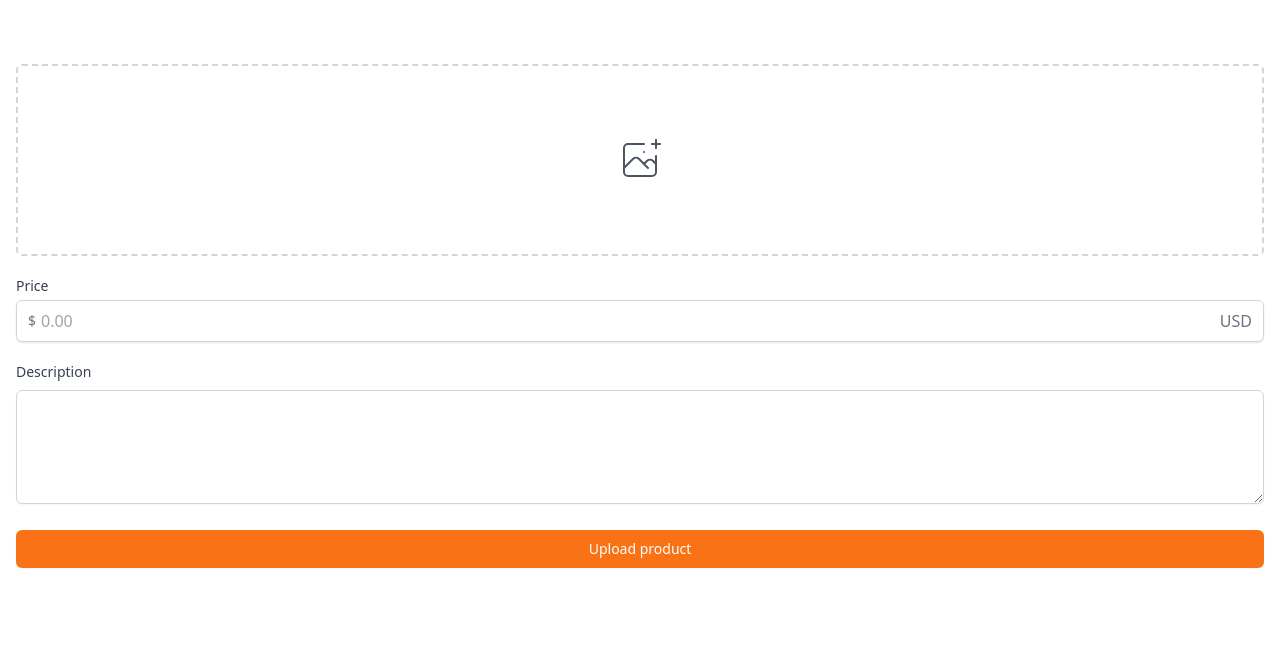
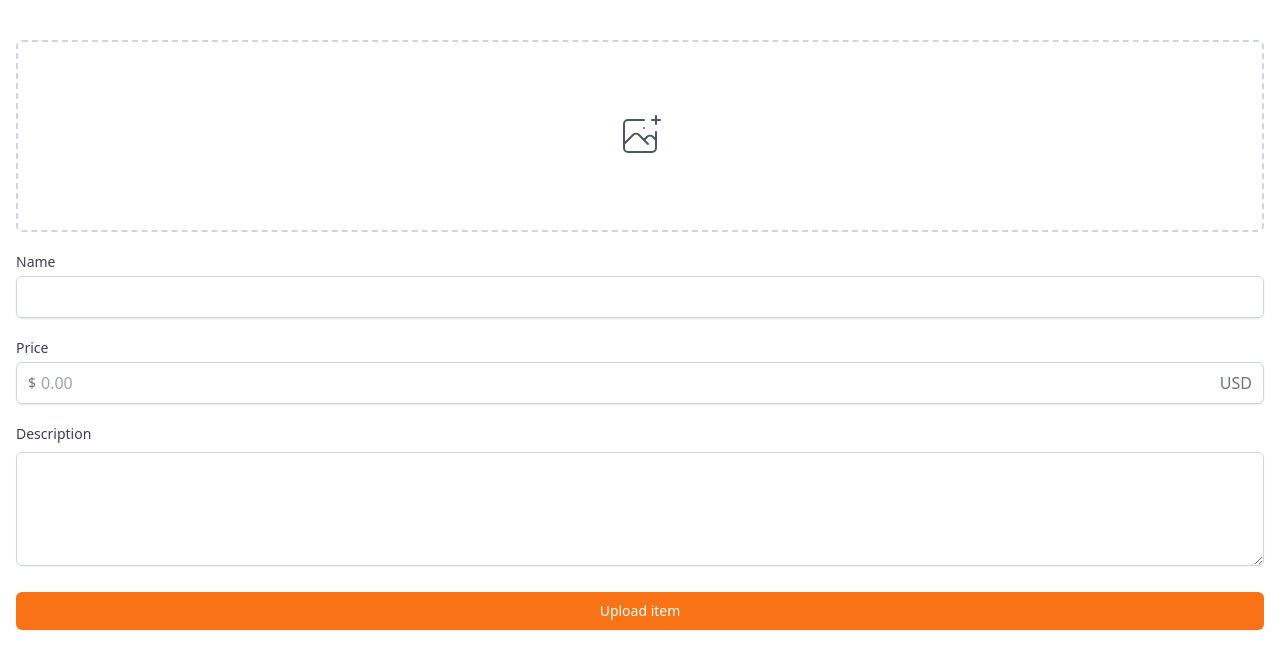
Before and after one commit to dev-jihye/carrot-market-clone, a Next.js app: page /items/upload in a window 1280 px wide. Shown: the top 668 px of the page. Built offline with nearby package versions, Linux system fonts and the light colour scheme.

Commit message:
💄 items 업로드 마크업 및 css 수정

```diff
--- a/pages/items/upload.tsx
+++ b/pages/items/upload.tsx
@@ -2,7 +2,7 @@
 
 const Upload: NextPage = () => {
   return (
-    <div className="px-4 py-16">
+    <div className="px-4 py-10 space-y-5">
       <div>
         <label className="w-full cursor-pointer text-gray-600 hover:text-orange-500 hover:border-orange-500 flex items-center justify-center border-2 border-dashed border-gray-300 h-48 rounded-md">
           <svg
@@ -23,7 +23,23 @@
           <input type="file" className="hidden" />
         </label>
       </div>
-      <div className="my-5">
+      <div>
+        <label
+          className="mb-1 block text-sm font-medium text-gray-700"
+          htmlFor="name"
+        >
+          Name
+        </label>
+        <div className="rounded-md relative flex  items-center shadow-sm">
+          <input
+            id="name"
+            type="email"
+            className="appearance-none w-full px-3 py-2 border border-gray-300 rounded-md shadow-sm placeholder-gray-400 focus:outline-none focus:ring-orange-500 focus:border-orange-500"
+            required
+          />
+        </div>
+      </div>
+      <div>
         <label
           className="mb-1 block text-sm font-medium text-gray-700"
           htmlFor="price"
@@ -54,13 +70,14 @@
         </label>
         <div>
           <textarea
+            id="description"
             className="mt-1 shadow-sm w-full focus:ring-orange-500 rounded-md border-gray-300 focus:border-orange-500"
             rows={4}
           />
         </div>
       </div>
-      <button className="mt-5 w-full bg-orange-500 hover:bg-orange-600 text-white py-2 px-4 border border-transparent rounded-md shadow-sm text-sm font-medium focus:ring-2 focus:ring-offset-2 focus:ring-orange-500 focus:outline-none">
-        Upload product
+      <button className="w-full bg-orange-500 hover:bg-orange-600 text-white py-2 px-4 border border-transparent rounded-md shadow-sm text-sm font-medium focus:ring-2 focus:ring-offset-2 focus:ring-orange-500 focus:outline-none">
+        Upload item
       </button>
     </div>
   );
```
